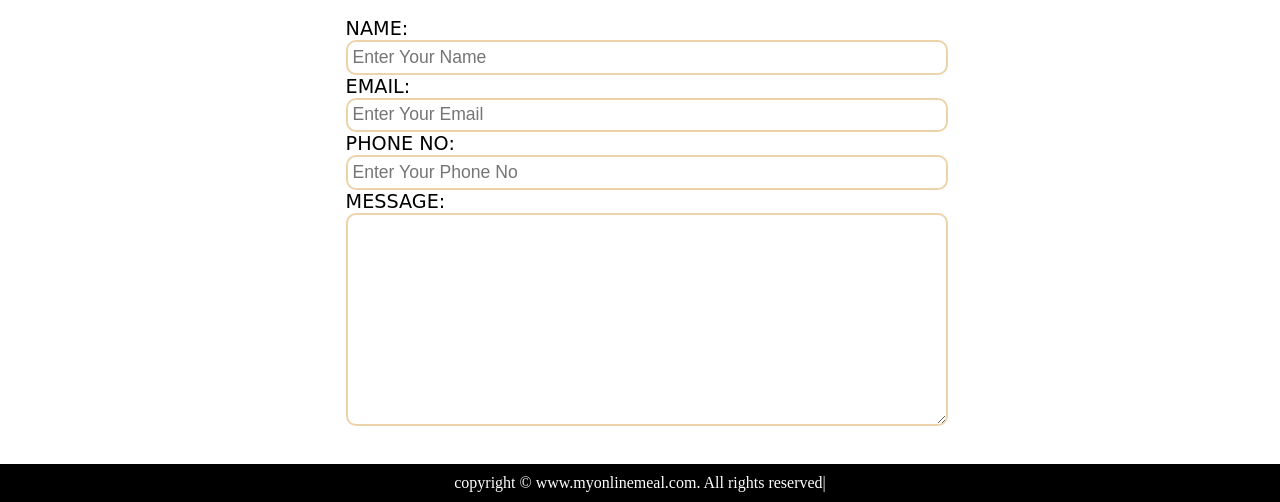
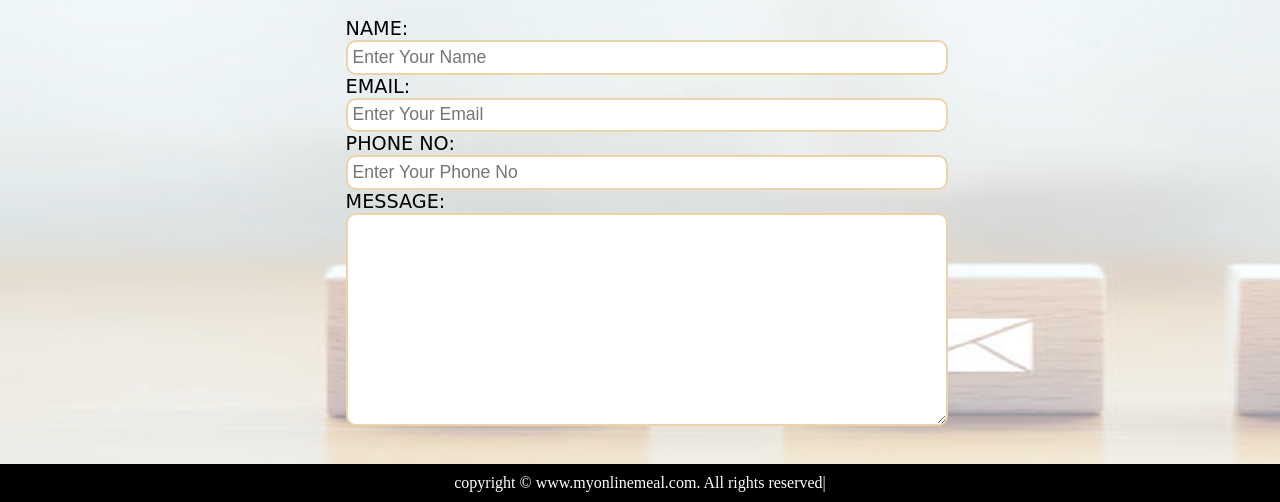
Before and after one commit to riteshm2710/food-website, a plain HTML site: page index.html in a window 1280 px wide. Shown: the part 1560-2062 px from the top of the page. Drawn offline with Linux system fonts and the light colour scheme.

Commit message:
Update style.css

```diff
--- a/style.css
+++ b/style.css
@@ -181,7 +181,7 @@ html{
     height: 100%;
     z-index: -1;
     opacity: 0.45;
-    background: url('..cont.jpg');
+    background: url('cont.jpg');
     background-repeat: no-repeat;
 }
 
```
